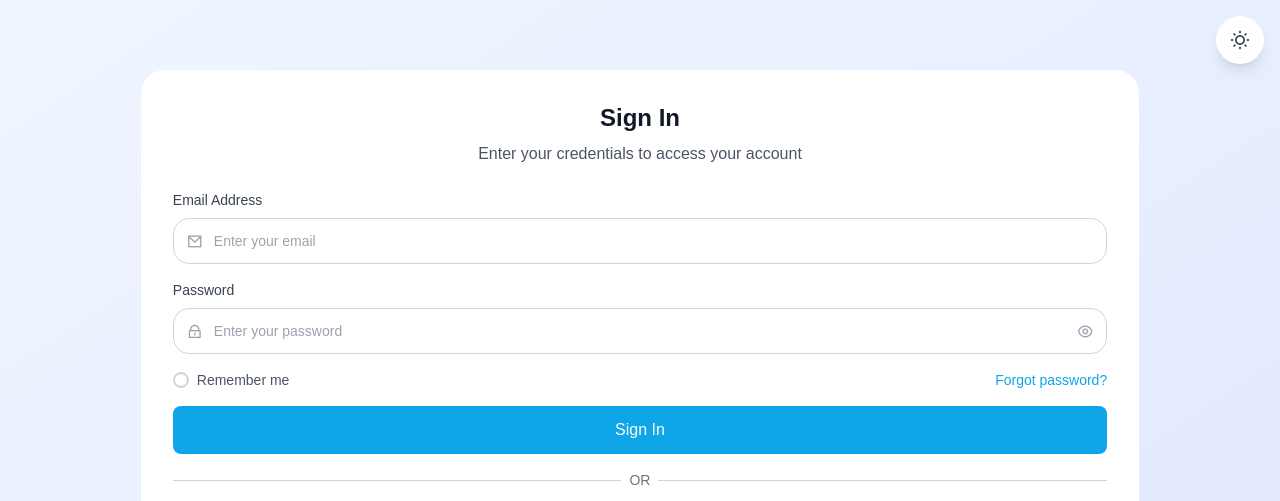
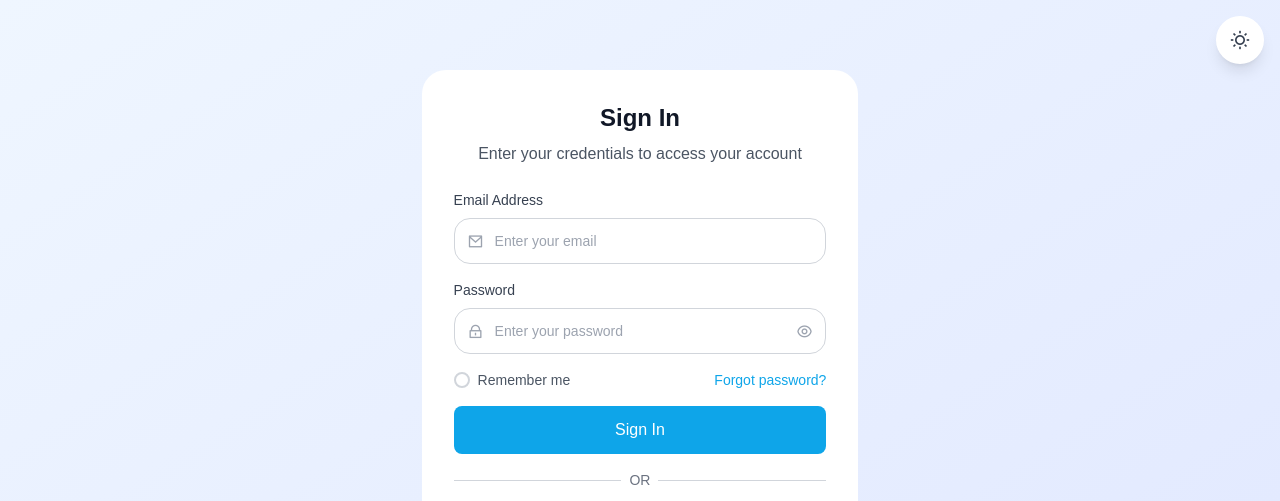
Before and after one commit to A-N-U-S-I-N/Dynamic-QR, a website: page client/public/Login-and-Sign-In-Page.html in a window 1280 px wide. Shown: the top 501 px of the page. Drawn offline with nearby package versions, Linux system fonts and the light colour scheme.

Commit message:
Updated Login-and-Sign-In-Page.html

```diff
--- a/client/public/Login-and-Sign-In-Page.html
+++ b/client/public/Login-and-Sign-In-Page.html
@@ -64,7 +64,7 @@
 
 		<div class="min-h-screen flex items-center justify-center p-4">
 			<div class="w-full flex justify-center">
-				<div class="slide-container w-[35%] md:w-[80%]">
+				<div class="slide-container lg:w-[35%] md:w-[80%] sm:w-[75%]">
 					<div class="slide-wrapper" id="slideWrapper">
 						<div
 							class="slide-panel bg-white dark:bg-gray-800 rounded-2xl p-8"
```
